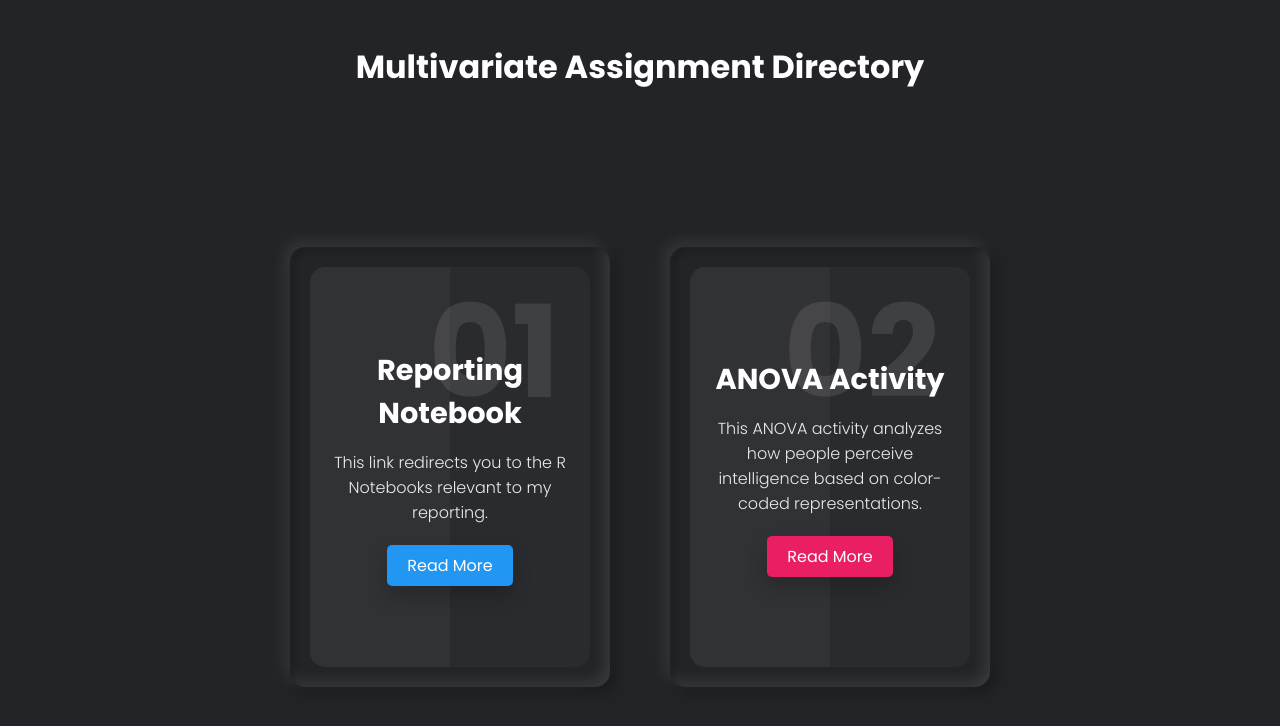
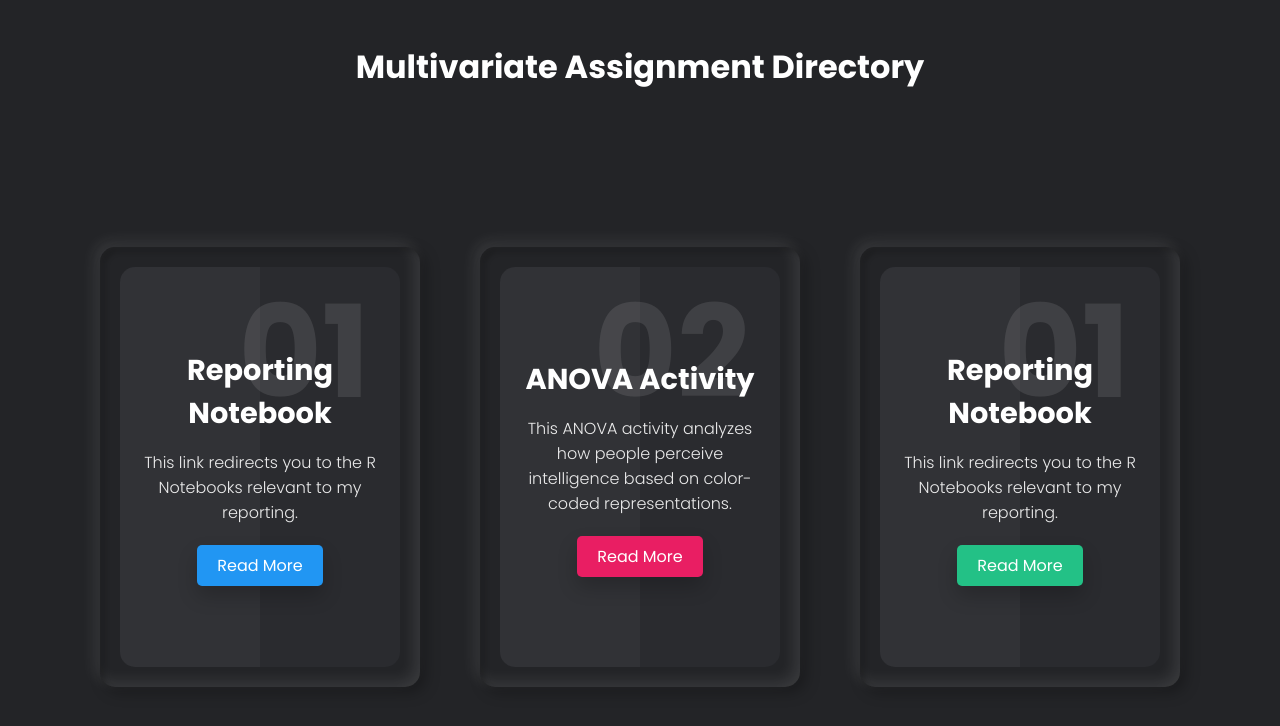
Before and after one commit to saki601/Rcodes, a plain HTML site: page index.html in a window 1280 px wide. Drawn offline with Linux system fonts and the light colour scheme.

Commit message:
Update index.html

```diff
--- a/index.html
+++ b/index.html
@@ -1,3 +1,4 @@
+
 <!DOCTYPE html>
 <html lang="en">
 <head>
@@ -30,6 +31,18 @@
                 </div>
             </div>
         </div>
+
+        <div class="card">
+            <div class="box">
+                <div class="content">
+                    <h2>01</h2>
+                    <h3>Reporting Notebook</h3>
+                    <p>This link redirects you to the R Notebooks relevant to my reporting.</p>
+                    <a href="asasasasasa.nb.html">Read More</a>
+                </div>
+            </div>
+        </div>
+
     </div>
 </body>
 </html>
```
